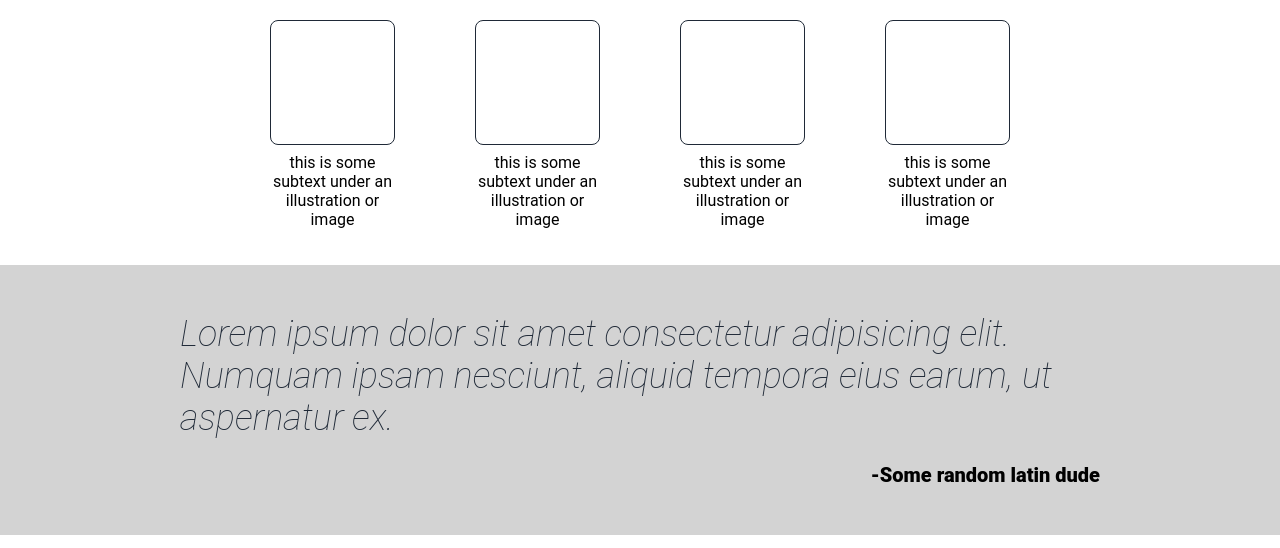
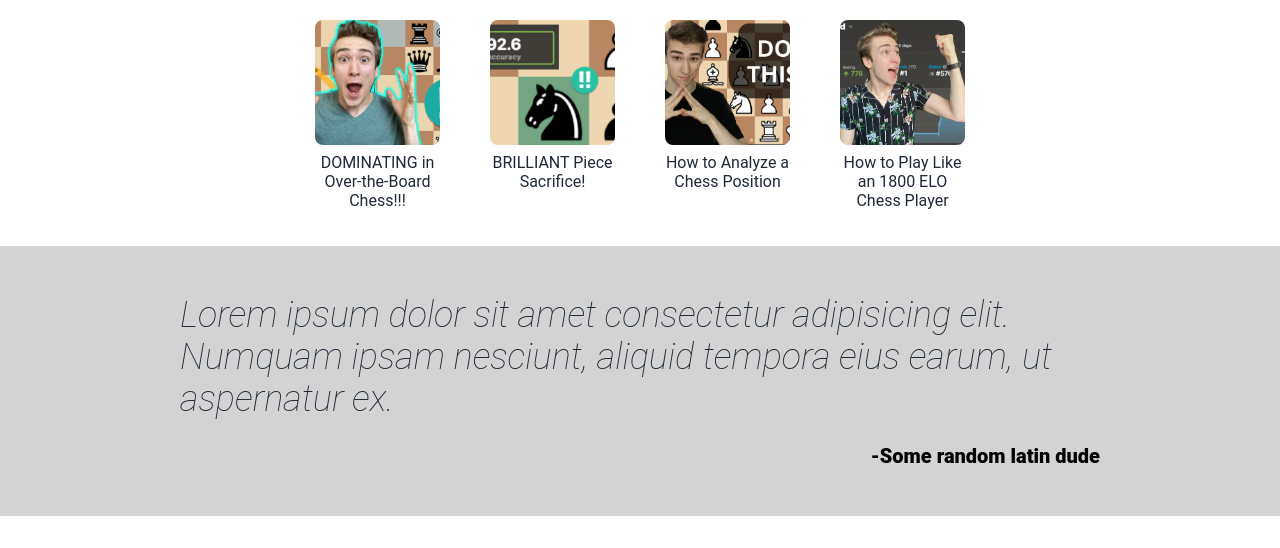
Before and after one commit to smisevich/Odin_Landing_Page, a plain HTML site: page index.html in a window 1280 px wide. Shown: the part 552-1100 px from the top of the page. Drawn offline with Linux system fonts and the light colour scheme.

Commit message:
Add thumbnail images for info section

```diff
--- a/index.html
+++ b/index.html
@@ -31,23 +31,31 @@
         </div>
       </div>
       <div class="info-section">
-        <h2>Some random information</h2>
+        <h2>Check out some YouTube videos!</h2>
         <div class="container">
           <div class="tile">
-            <div class="tile-image"></div>
-            <p>this is some subtext under an illustration or image</p>
+            <div class="tile-image">
+              <img src="./images/thumbnail1.png" alt="random info photo" />
+            </div>
+            <p>DOMINATING in Over-the-Board Chess!!!</p>
           </div>
           <div class="tile">
-            <div class="tile-image"></div>
-            <p>this is some subtext under an illustration or image</p>
+            <div class="tile-image">
+              <img src="./images/thumbnail2.png" alt="random info photo" />
+            </div>
+            <p>BRILLIANT Piece Sacrifice!</p>
           </div>
           <div class="tile">
-            <div class="tile-image"></div>
-            <p>this is some subtext under an illustration or image</p>
+            <div class="tile-image">
+              <img src="./images/thumbnail3.png" alt="random info photo" />
+            </div>
+            <p>How to Analyze a Chess Position</p>
           </div>
           <div class="tile">
-            <div class="tile-image"></div>
-            <p>this is some subtext under an illustration or image</p>
+            <div class="tile-image">
+              <img src="./images/thumbnail4.png" alt="random info photo" />
+            </div>
+            <p>How to Play Like an 1800 ELO Chess Player</p>
           </div>
         </div>
       </div>
--- a/style.css
+++ b/style.css
@@ -121,7 +121,7 @@ Info Section
 
 .info-section {
   text-align: center;
-  padding: 36px 0;
+  padding: 36px 40px;
   display: flex;
   flex-direction: column;
   justify-content: space-between;
@@ -134,12 +134,16 @@ Info Section
   color: #1f2937;
 }
 
+.info-section p {
+  color: #1f2937;
+}
+
 .container {
   padding: 0 120px;
   display: flex;
   flex: 1;
   justify-content: center;
-  gap: 80px;
+  gap: 50px;
   flex-wrap: wrap;
 }
 
@@ -153,9 +157,18 @@ Info Section
 }
 
 .tile-image {
-  border: 1px solid #1f2937;
+  /* border: 1px solid #1f2937; */
   height: 125px;
   width: 125px;
+
+  display: flex;
+  justify-content: center;
+}
+
+.tile-image img {
+  height: 100%;
+  width: 100%;
+  object-fit: cover;
   border-radius: 8px;
 }
 
```
Also changed, not shown: images/thumbnail1.png (added), images/thumbnail2.png (added), images/thumbnail3.png (added), images/thumbnail4.png (added).
